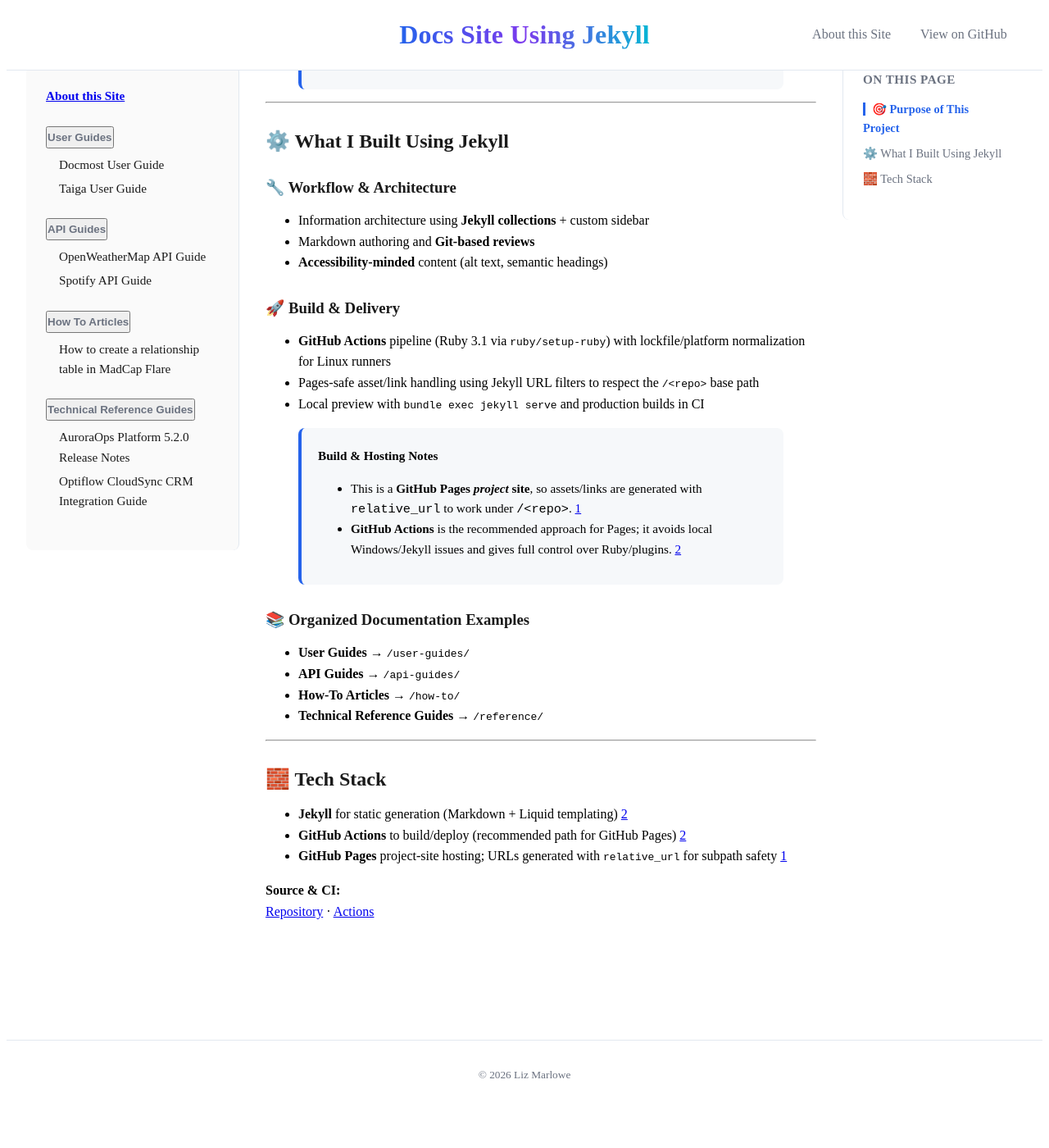
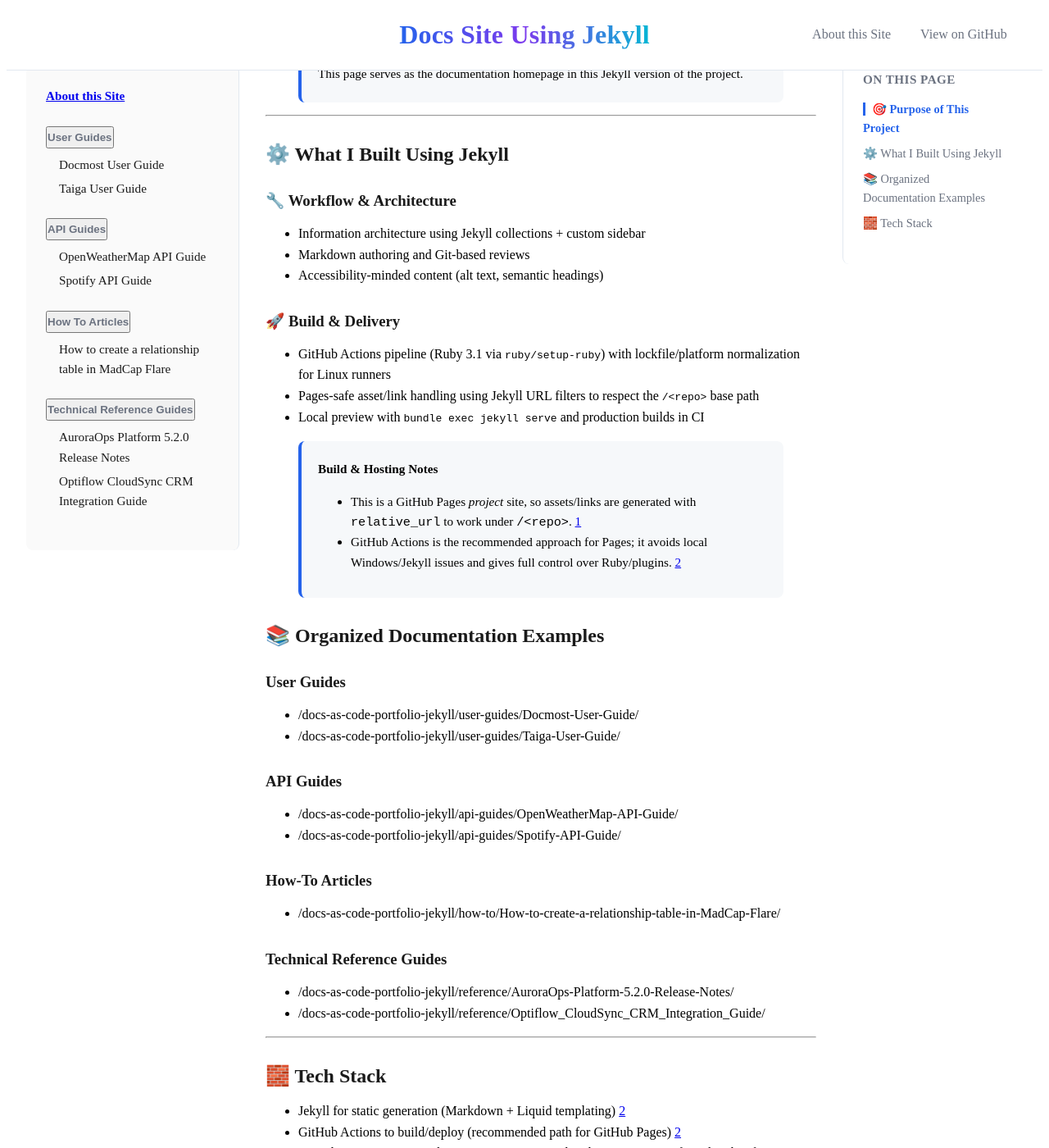
Before and after one commit to LizMarlowe-byte/docs-as-code-portfolio-jekyll, a Jekyll site: the page built from index.md, in a window 1280 px wide and 1400 px high, scrolled down 609 px. Shown: the whole window at 82% size. Built offline with Jekyll 4.4.1, drawn with Linux system fonts in a browser that asks for light colours; before the commit the page ends 1968 px from its top, so only the background shows below that; some of the changed text lies outside the part shown.

Commit message:
Update index.md

```diff
--- a/index.md
+++ b/index.md
@@ -13,6 +13,7 @@ This site represents my work with **Jekyll** and demonstrates how I approach mod
 ## 🎯 Purpose of This Project
 
 As a Sr. Technical Writer, I use git‑based workflows and developer‑centric tooling.
+
 This portfolio series is my opportunity to:
 
 - Strengthen and demonstrate my docs‑as‑code skills
@@ -30,31 +31,42 @@ This portfolio series is my opportunity to:
 
 
 ### 🔧 Workflow & Architecture
-- Information architecture using **Jekyll collections** + custom sidebar
-- Markdown authoring and **Git‑based reviews**
-- **Accessibility‑minded** content (alt text, semantic headings)
+- Information architecture using Jekyll collections + custom sidebar
+- Markdown authoring and Git‑based reviews
+- Accessibility‑minded content (alt text, semantic headings)
 
 ### 🚀 Build & Delivery
-- **GitHub Actions** pipeline (Ruby 3.1 via `ruby/setup-ruby`) with lockfile/platform normalization for Linux runners
+- GitHub Actions pipeline (Ruby 3.1 via `ruby/setup-ruby`) with lockfile/platform normalization for Linux runners
 - Pages‑safe asset/link handling using Jekyll URL filters to respect the `/<repo>` base path
 - Local preview with `bundle exec jekyll serve` and production builds in CI
 
 > **Build & Hosting Notes**
-> - This is a **GitHub Pages *project* site**, so assets/links are generated with `relative_url` to work under `/<repo>`. [1](https://www.fatlemon.co.uk/2023/12/custom-gems-with-github-pages/)
-> - **GitHub Actions** is the recommended approach for Pages; it avoids local Windows/Jekyll issues and gives full control over Ruby/plugins. [2](https://stackoverflow.com/questions/79351017/im-getting-a-github-pages-build-error-that-i-dont-understand)
+> - This is a GitHub Pages *project* site, so assets/links are generated with `relative_url` to work under `/<repo>`. [1](https://www.fatlemon.co.uk/2023/12/custom-gems-with-github-pages/)
+> - GitHub Actions is the recommended approach for Pages; it avoids local Windows/Jekyll issues and gives full control over Ruby/plugins. [2](https://stackoverflow.com/questions/79351017/im-getting-a-github-pages-build-error-that-i-dont-understand)
 
-### 📚 Organized Documentation Examples
-- **User Guides** → `/user-guides/`
-- **API Guides** → `/api-guides/`
-- **How‑To Articles** → `/how-to/`
-- **Technical Reference Guides** → `/reference/`
+## 📚 Organized Documentation Examples
+
+### User Guides
+- /docs-as-code-portfolio-jekyll/user-guides/Docmost-User-Guide/
+- /docs-as-code-portfolio-jekyll/user-guides/Taiga-User-Guide/
+
+### API Guides
+- /docs-as-code-portfolio-jekyll/api-guides/OpenWeatherMap-API-Guide/
+- /docs-as-code-portfolio-jekyll/api-guides/Spotify-API-Guide/
+
+### How‑To Articles
+- /docs-as-code-portfolio-jekyll/how-to/How-to-create-a-relationship-table-in-MadCap-Flare/
+
+### Technical Reference Guides
+- /docs-as-code-portfolio-jekyll/reference/AuroraOps-Platform-5.2.0-Release-Notes/
+- /docs-as-code-portfolio-jekyll/reference/Optiflow_CloudSync_CRM_Integration_Guide/
 
 ---
 
 ## 🧱 Tech Stack
-- **Jekyll** for static generation (Markdown + Liquid templating) [2](https://stackoverflow.com/questions/79351017/im-getting-a-github-pages-build-error-that-i-dont-understand)
-- **GitHub Actions** to build/deploy (recommended path for GitHub Pages) [2](https://stackoverflow.com/questions/79351017/im-getting-a-github-pages-build-error-that-i-dont-understand)
-- **GitHub Pages** project‑site hosting; URLs generated with `relative_url` for subpath safety [1](https://www.fatlemon.co.uk/2023/12/custom-gems-with-github-pages/)
+- Jekyll for static generation (Markdown + Liquid templating) [2](https://stackoverflow.com/questions/79351017/im-getting-a-github-pages-build-error-that-i-dont-understand)
+- GitHub Actions to build/deploy (recommended path for GitHub Pages) [2](https://stackoverflow.com/questions/79351017/im-getting-a-github-pages-build-error-that-i-dont-understand)
+- GitHub Pages project‑site hosting; URLs generated with `relative_url` for subpath safety [1](https://www.fatlemon.co.uk/2023/12/custom-gems-with-github-pages/)
 
 **Source & CI:**
 [Repository](https://github.com/LizMarlowe-byte/docs-as-code-portfolio-jekyll) · [Actions](https://github.com/LizMarlowe-byte/docs-as-code-portfolio-jekyll/actions)
```
